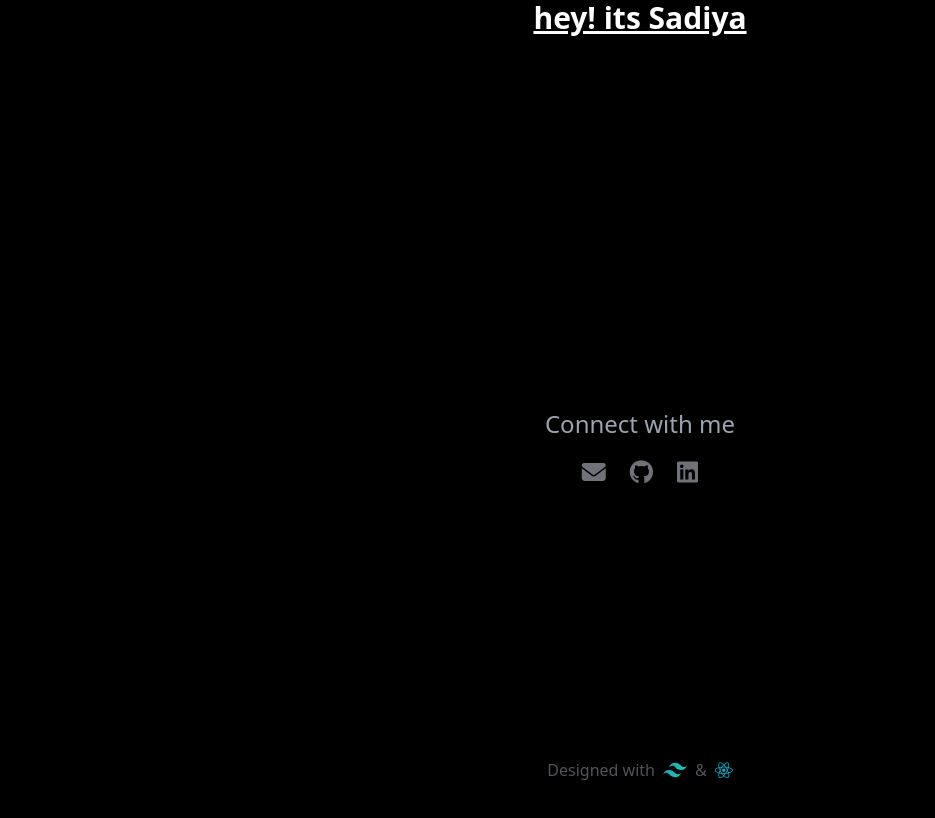
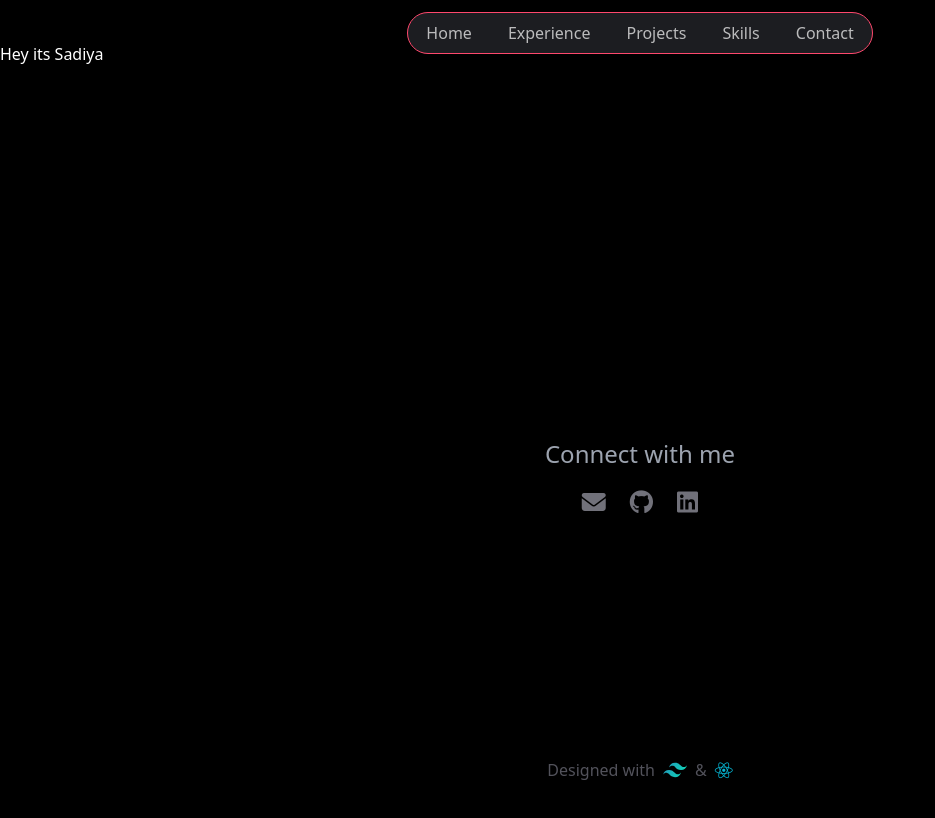
Before and after one commit to sadiyacodes/sadiya-portfolio, a React (Vite) app: page / in a window 1280 px wide. Shown: the top 818 px of the page, without its empty margins (0-935 px from the left). Built offline with nearby package versions, Linux system fonts and the light colour scheme.

Commit message:
added navigation bar
added nav and additional css styling for primary buttons to be used in future

```diff
--- a/src/App.jsx
+++ b/src/App.jsx
@@ -1,13 +1,16 @@
 
 import './App.css'
+import Header from './components/Header'
+import HeroSection from './components/HeroSection'
 import Footer from './components/Footer'
 function App() {
 
 
   return (
     <>
-     <h1 className="text-3xl text-white font-bold underline flex justify-center">hey! its Sadiya</h1>
-     <Footer/>
+      <Header/>
+      <HeroSection/>
+      <Footer/>
     </>
   )
 }
--- /dev/null
+++ b/src/components/Header.jsx
@@ -0,0 +1,18 @@
+
+import React from 'react'
+
+const Header = () => {
+  return (
+    <div className='flex justify-center items-center relative top-3'>
+        <nav className='flex gap-1 p-0.5 border border-pink rounded-full bg-greybg backdrop-blur'>
+            <a href="#" className='px-4 py-1.5 rounded-full text-white/70 text-md hover:bg-white/15 hover:text-white transition duration-300'>Home</a>
+            <a href="#" className='px-4 py-1.5 rounded-full text-white/70 text-md  hover:bg-white/15 hover:text-white transition duration-300'>Experience</a>
+            <a href="#" className='px-4 py-1.5 rounded-full text-white/70 text-md hover:bg-white/15 hover:text-white transition duration-300'>Projects</a>
+            <a href="#" className='px-4 py-1.5 rounded-full text-white/70 text-md  hover:bg-white/15 hover:text-white transition duration-300'>Skills</a>
+            <a href="#" className='px-4 py-1.5 rounded-full text-white/70 text-md   hover:bg-white/15 hover:text-white transition duration-300'>Contact</a>
+         </nav>
+    </div>
+  )
+}
+
+export default Header
--- /dev/null
+++ b/src/components/HeroSection.jsx
@@ -0,0 +1,11 @@
+import React from 'react'
+
+const HeroSection = () => {
+  return (
+    <div>
+     <h1 className='text-white'>Hey its Sadiya</h1>
+  </div>
+  )
+}
+
+export default HeroSection
--- a/src/index.css
+++ b/src/index.css
@@ -1,3 +1,40 @@
 @tailwind base;
 @tailwind components;
 @tailwind utilities;
+
+@layer base {
+    :root {
+        --web-color-greyscale-100: 240 6% 90%;
+
+    }
+}
+@layer components{
+    .web-button {
+        display: inline-block;
+        padding: 0.75rem 1.5rem; /* Equivalent to py-3 px-6 */
+        background-color: rgba(253, 54, 110, 0.05); /* Subtle pinkish background */
+        color: white;
+        font-weight: 600;
+        border-radius: 0.75rem; /* Smooth rounded corners */
+        border: 1px solid rgba(253, 54, 110, 0.48); /* Pink border */
+        text-align: center;
+        /* text-transform: uppercase; */
+        font-size: 1rem; /* Base font size */
+        cursor: pointer;
+        transition: all 0.3s ease-in-out;
+      }
+
+      .web-button:hover {
+        background-color: rgba(253, 54, 110, 0.1); /* Darker pink background on hover */
+        box-shadow: 0 -6px 10px rgba(253, 54, 110, 0.1) inset; /* Inner shadow on hover */
+        border-color: rgba(253, 54, 110, 0.7); /* Darker pink border on hover */
+      }
+
+      .web-button:focus {
+        outline: none;
+        box-shadow: 0 0 0 4px rgba(253, 54, 110, 0.5); /* Pink focus ring */
+      }
+
+
+
+}
--- a/tailwind.config.js
+++ b/tailwind.config.js
@@ -2,7 +2,12 @@
 export default {
   content: ["./index.html", "./src/**/*.{js,ts,jsx,tsx}"],
   theme: {
-    extend: {},
+    extend: {
+      colors: {
+        pink: "#FE486D",
+        greybg: "#1C1D21",
+      },
+    },
   },
   plugins: [],
 };
```
Also changed, not shown: src/App.css (line endings or trailing spaces).
